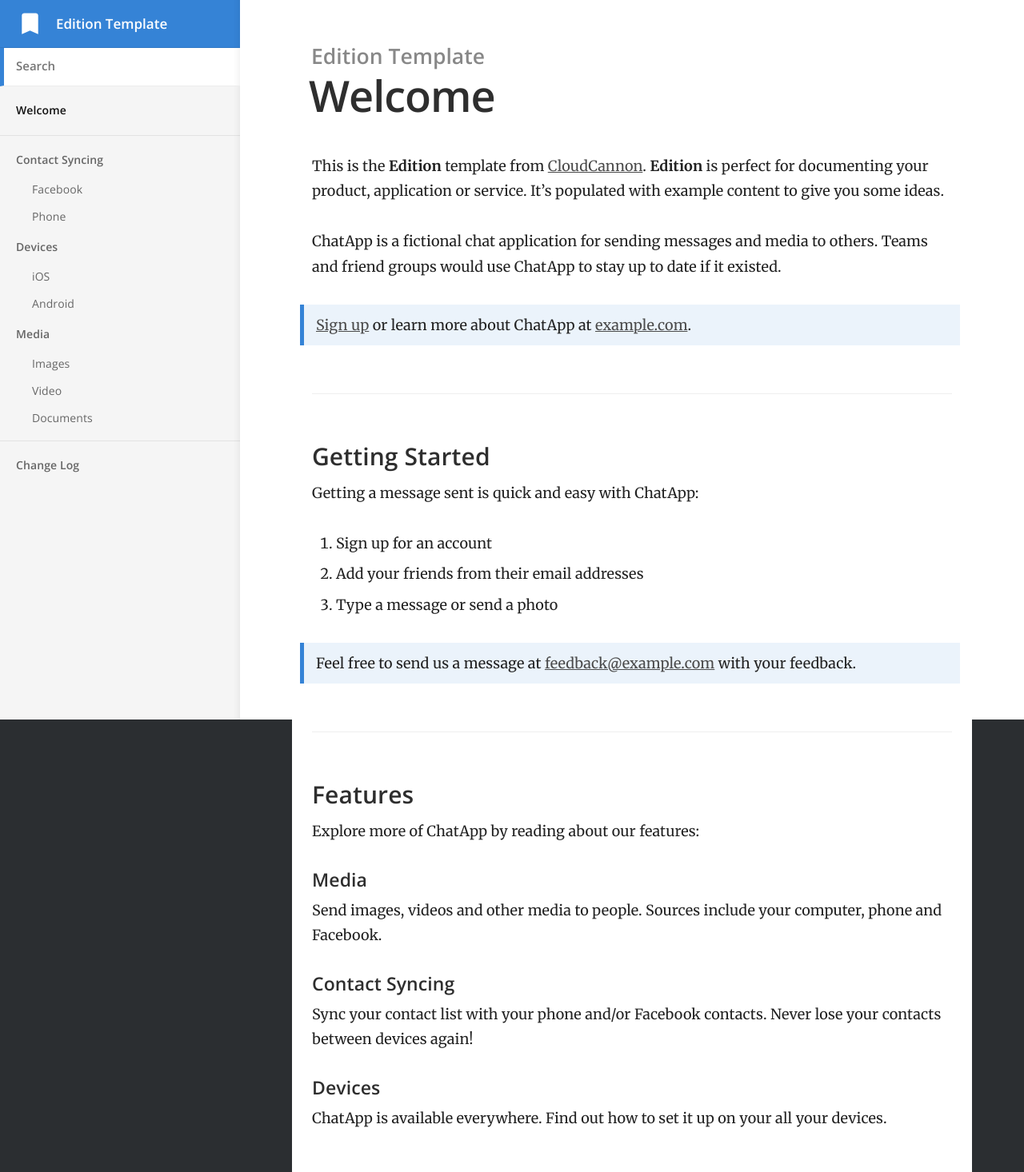
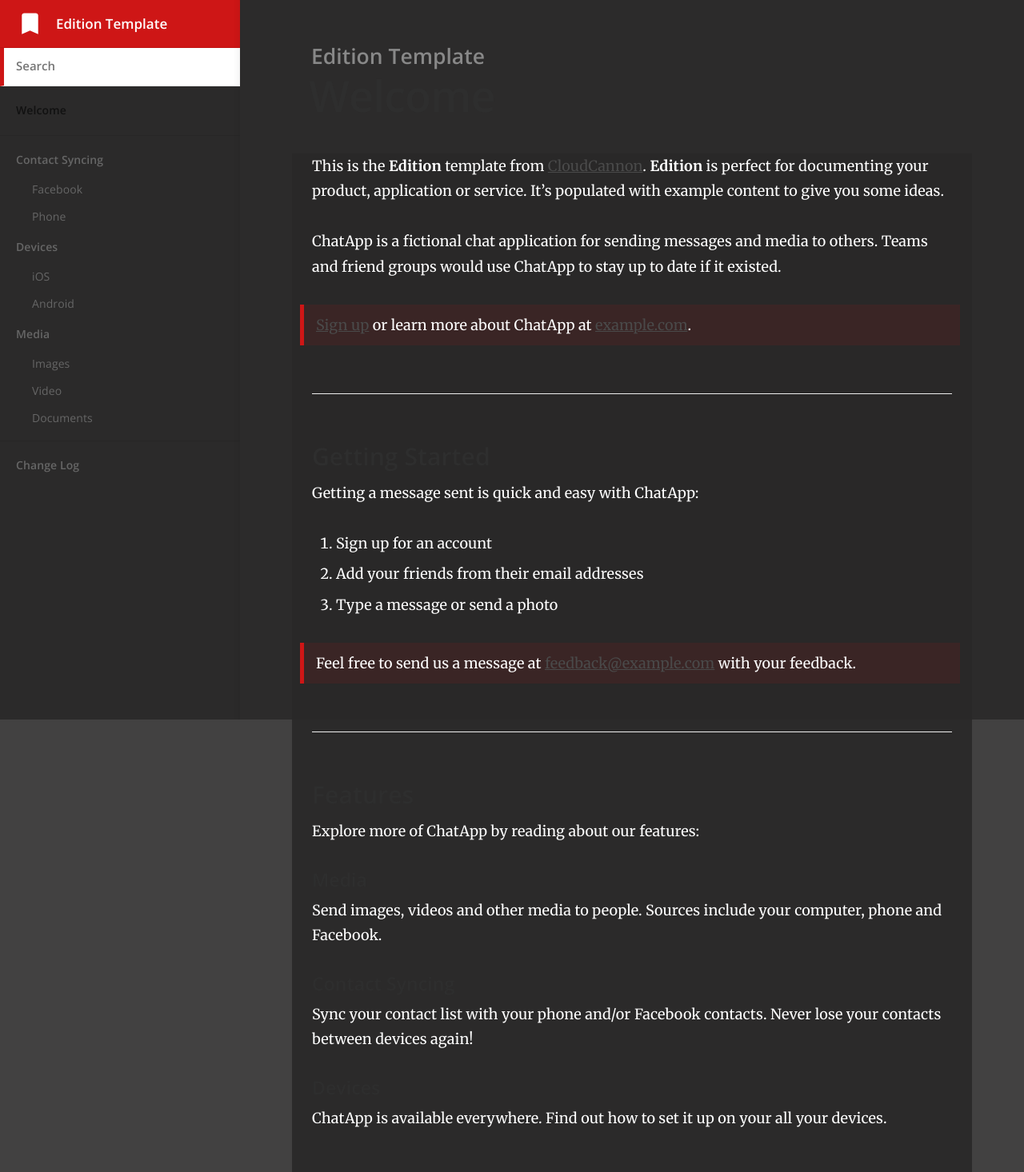
Before and after one commit to benjugat/rtnotes, a Jekyll site: the page built from index.md, in a window 1280 px wide. Shown: the whole page at 80% size. Built offline with Jekyll 4.4.1, drawn with Linux system fonts in a browser that asks for light colours.

Commit message:
jekyll theme

```diff
--- a/css/main.scss
+++ b/css/main.scss
@@ -4,18 +4,18 @@
 ---
 
 $baseurl: "{{ site.baseurl }}";
-$body-background-color: #2B2E31;
+$body-background-color: #292828e1;
 
 $content-max-width: 800px;
-$content-color: #222;
-$content-background-color: #fff;
+$content-color: #ffffff;
+$content-background-color: #292828e1;
 
-$brand-colour: #3583d6;
+$brand-colour: #ce1616;
 $brand-colour-light: mix($brand-colour, $content-background-color, 10%);
 
 $nav-header-background-color: $brand-colour;
 $nav-header-height: 60px;
-$nav-background-color: #f5f5f5;
+$nav-background-color: #292828e1;
 $nav-width: 300px;
 
 $space: 20px;
```
Also changed, not shown: siteicon.png.
